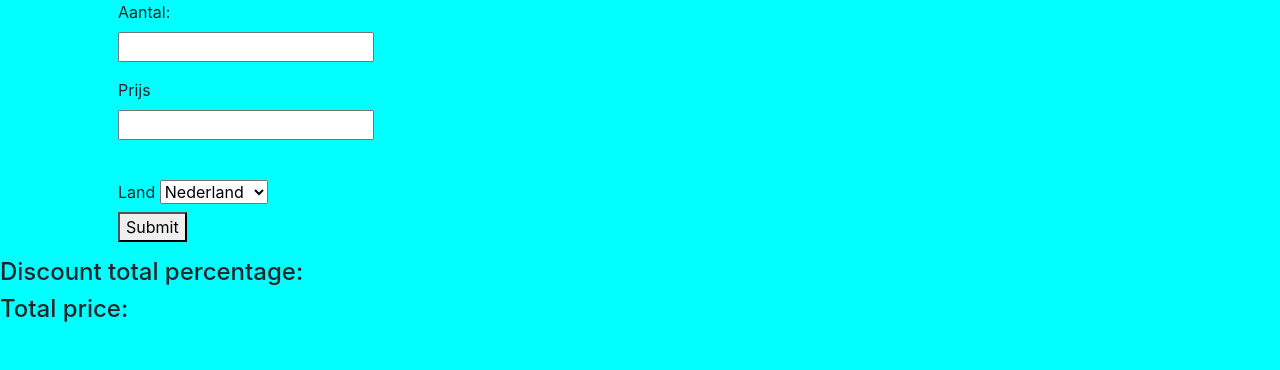
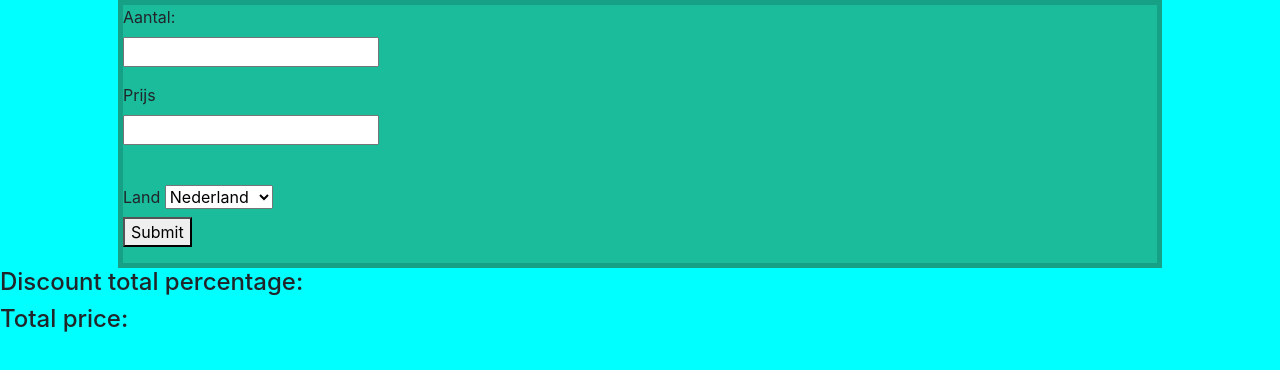
Before and after one commit to TygoHouweling/calculator, a plain HTML site: page index.html in a window 1280 px wide. Drawn offline with nearby package versions, Linux system fonts and the light colour scheme.

Commit message:
style update

```diff
--- a/style/style.css
+++ b/style/style.css
@@ -1,3 +1,8 @@
 body {
     background-color: cyan;
 }
+
+form {
+    background-color: #1abc9c;
+    border: #16a085 5px solid;
+}
```
